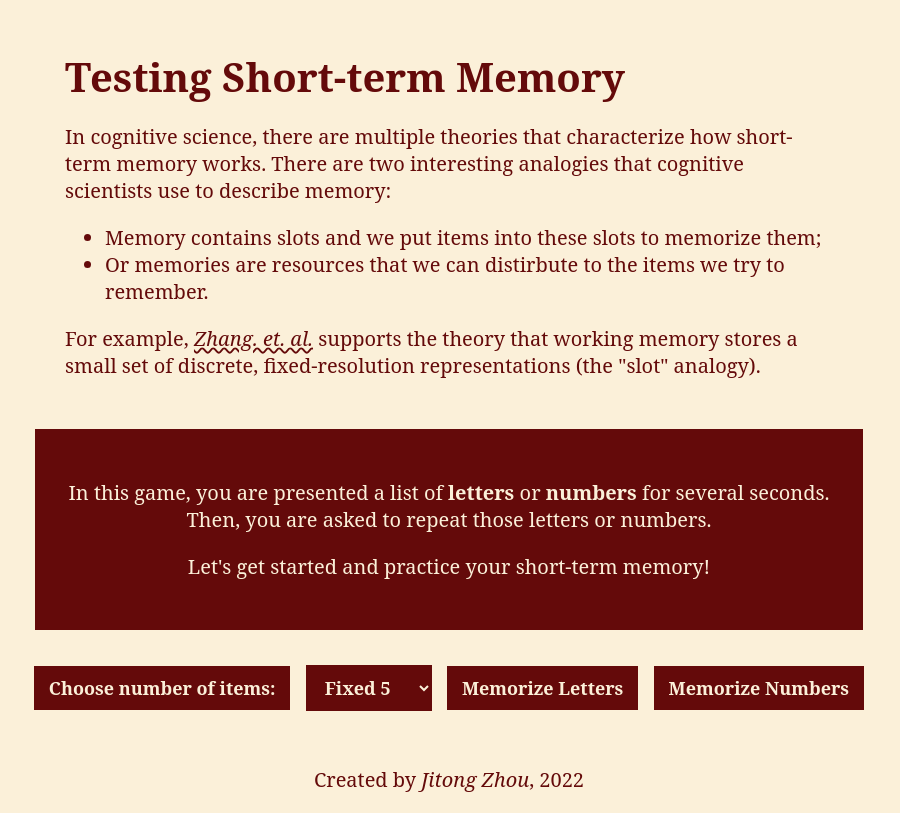
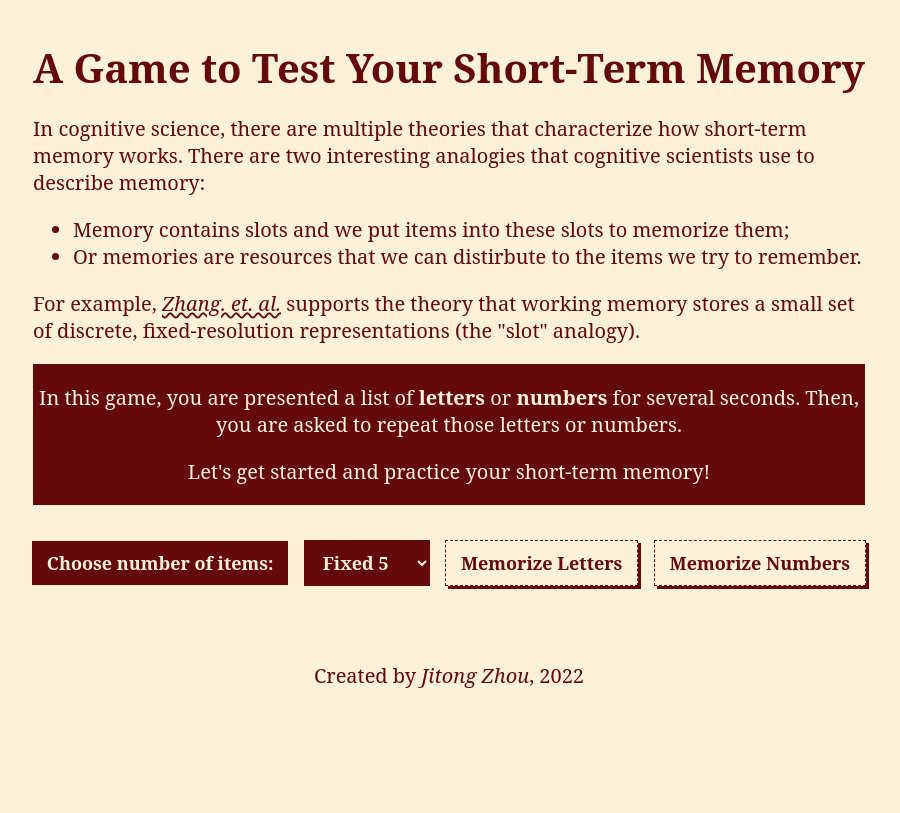
Before and after one commit to JitongZ/memory-games, a Flask app: page / in a window 1280 px wide. Shown: the part 91-904 px from the top of the page, without its empty margins (191-1091 px from the left). After the commit the page ends 779 px from the top, so only its background shows below. Run offline with Flask 2, Linux system fonts and the light colour scheme; some libraries are stand-ins or nearby versions; some web fonts are replaced.

Commit message:
Add some explanations and improve overall UX

```diff
--- a/app/app.py
+++ b/app/app.py
@@ -71,7 +71,7 @@ def start_game(message):
 @socketio.on('win')
 def win(message):
     sample_length = str(message['length'])
-    rsp = "Congratulations! Your short-term memory can store " + sample_length + " " + session['game_type'] + " at a time!"
+    rsp = "Congratulations! Your short-term memory can store " + sample_length + " " + session['game_type'] + " at a time! <br>Do you think that short-term memory is better represented by slots or resources?"
     socketio.emit('win_show',
                 {'msg':rsp},
                 room=session['sid'])
@@ -80,7 +80,7 @@ def win(message):
 @socketio.on('lose')
 def lose(message):
     sample_length = str(message['length'])
-    rsp = "That was close! Seems like memorizing" + sample_length + " " + session['game_type'] + " at a time is too much for your short-term memory. Let's try with less number of items!"
+    rsp = "That was close! Seems like memorizing " + sample_length + " " + session['game_type'] + " at a time is too much for your short-term memory. <br>Let's try with less number of items! You can also try to memorize the items by chunks of 3 or 4. <br>Do you think that short-term memory is better represented by slots or resources?"
     socketio.emit('lose_show',
                 {'msg':rsp},
                 room=session['sid'])
--- a/app/static/scripts/main.js
+++ b/app/static/scripts/main.js
@@ -102,7 +102,7 @@ $(document).ready(function(){
                 answer.style.display = "flex"
                 var samples_display = document.getElementById('show_samples')
                 // samples_display.innerHTML = '<h2>Write down the ' + game_type + '!</h2><h1>' + $("{{placeholder}}") + '</h1>'
-                samples_display.innerHTML = '<h2>Write down the ' + game_type + '!</h2><h1>'+"-".repeat(sample_length)+'</h1>'
+                samples_display.innerHTML = '<h2>Write down the ' + game_type + '! (Press Enter to Submit)</h2><h1>'+"-".repeat(sample_length)+'</h1>'
             }, 1000 * sample_length);
             counter = counter + 1
         }
--- a/app/static/styles/main.css
+++ b/app/static/styles/main.css
@@ -46,17 +46,17 @@ h1 {
 }
 
 .info {
-    width: 60%;
+    width: 65%;
     text-align: left;
-    padding: 30px;
+    padding: 10px, 30px;
     color: rgb(100, 10, 10);
     background-color:rgb(251, 240, 217);
 }
 
 .info_game {
-    width: 60%;
+    width: 65%;
     text-align: center;
-    padding: 30px;
+    padding: 10px, 30px;
     background-color: rgb(100, 10, 10);
     color:rgb(251, 240, 217);
 }
@@ -108,12 +108,16 @@ h1 {
 }
 
 .show_samples {
-    width: 60%;
+    width: 65%;
     text-align: center;
     background-color: rgb(251, 240, 217);
     color:rgb(100, 10, 10);
     font-weight: 300;
     font-family: 'Eczar', 'serif';
+}
+
+.show_samples h2{
+    line-height: 60%;
 }
 
 .show_samples h1{
@@ -135,14 +139,21 @@ h1 {
 
 .play {
     padding: 10px 15px 10px 15px;
-    background-color: rgb(100, 10, 10);
-    color: rgb(251, 240, 217);
-    border: none;
+    background-color: rgb(251, 240, 217);
+    color: rgb(100, 10, 10);
+    border: 1px, dashed, rgb(100, 10, 10);
+    box-shadow: 3px 3px rgb(100, 10, 10);
     font-weight: 600;
     font-family: 'Eczar', 'serif';
     font-size: large;
     cursor: pointer;
     margin: 5px;
+}
+
+.play:hover {
+    background-color: rgb(100, 10, 10);
+    color: rgb(251, 240, 217);
+    box-shadow: 3px 3px rgb(251, 240, 217);
 }
 
 .begin {
--- a/app/templates/index.html
+++ b/app/templates/index.html
@@ -5,7 +5,7 @@
 <div class='main'>
 
     <div class='info'>
-        <h1>Testing Short-term Memory</h1>
+        <h1>A Game to Test Your Short-Term Memory</h1>
         <p>In cognitive science, there are multiple theories that characterize how short-term memory works. There are two interesting analogies that cognitive scientists use to describe memory: </p>
         <ul>
             <li>Memory contains slots and we put items into these slots to memorize them; </li>
@@ -15,7 +15,7 @@
     </div>
     <div class='info_game'>
         <p>In this game, you are presented a list of <strong>letters</strong> or <strong>numbers</strong> for several seconds. Then, you are asked to repeat those letters or numbers. </p>
-        <p>Let's get started and practice your short-term memory!</p>
+        <p>Let's get started and practice your short-term memory! </p>
     </div>
 
     <div class='setup'>
--- a/app/templates/test.html
+++ b/app/templates/test.html
@@ -43,6 +43,7 @@
 
     <div class='show_samples', id="show_samples">
         <h2>Let's get started and practice your short-term memory!</h2>
+        <h2>You win if you get it right 3 times in a roll!</h2>
         <h1>{{ placeholder }}</h1>
     </div>
 
```
